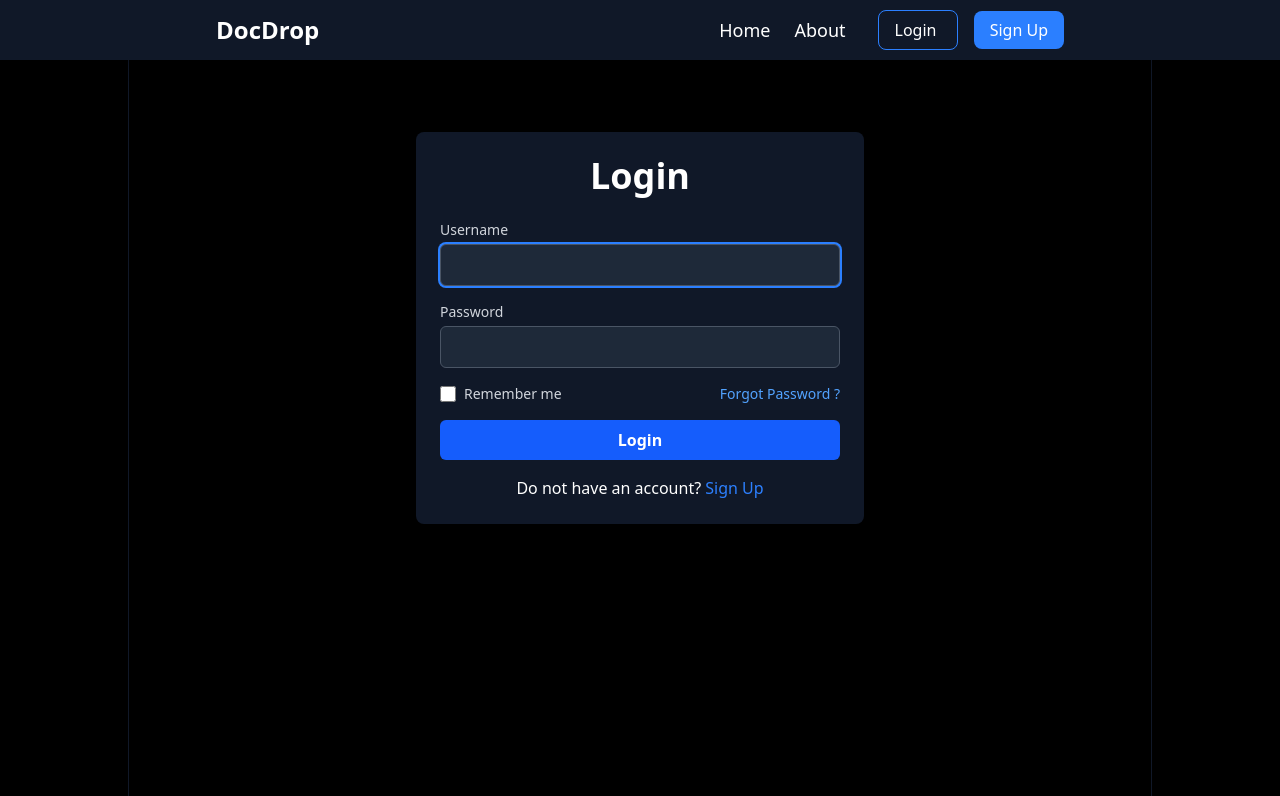
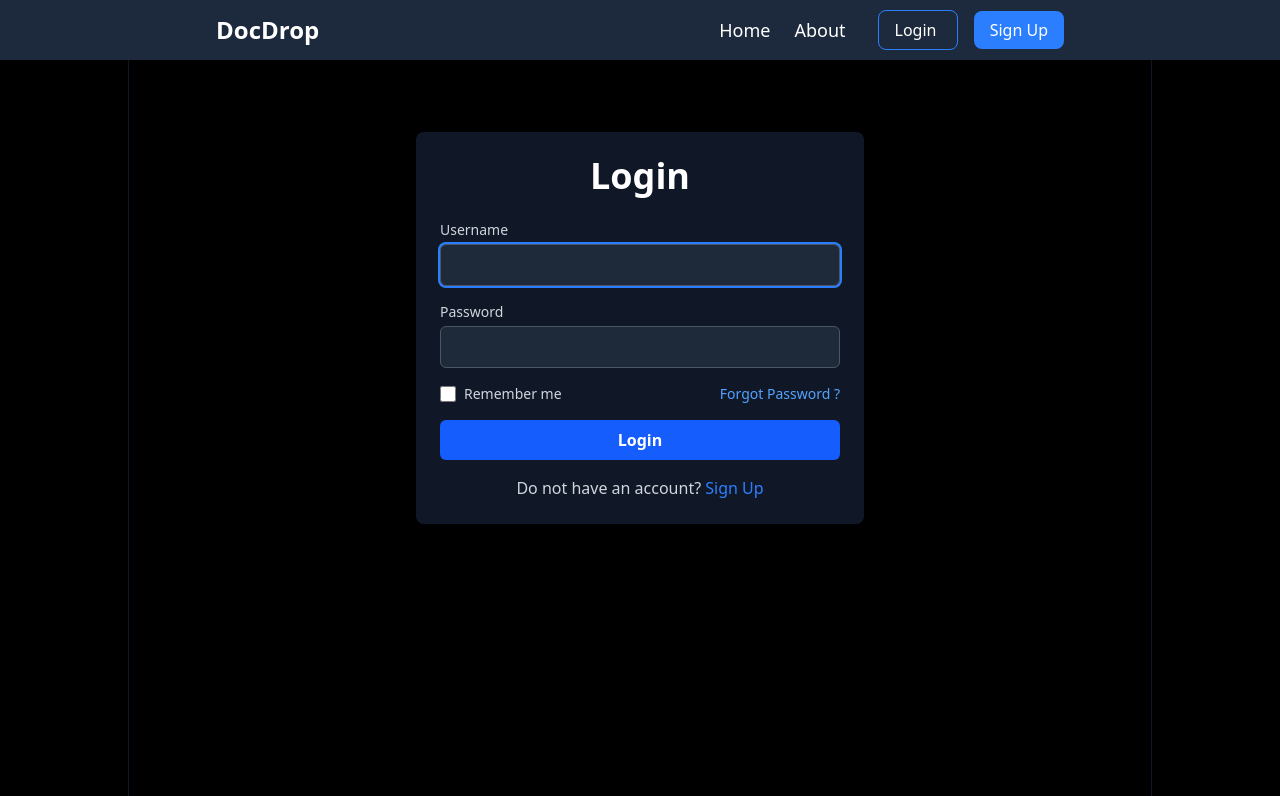
Before and after one commit to tshering10/DocDrop, a Django app: a page that uses fileshare/templates/files/base.html in a window 1280 px wide. Shown: the top 796 px of the page. Run offline with Django 5.2, Linux system fonts and the light colour scheme; some libraries are stand-ins or nearby versions.

Commit message:
Style file upload page

```diff
--- a/fileshare/files/urls.py
+++ b/fileshare/files/urls.py
@@ -2,7 +2,7 @@ from django.urls import path
 from files.views import dashboard, file_upload_view, user_dashboard
 
 urlpatterns = [
-    path('dashboard/', dashboard, name="dashboard"),
+    path('', dashboard, name="dashboard"),
     path('upload/', file_upload_view, name="file-upload"),
     path('upload/my-files/', user_dashboard, name="my-uploads"),
 ]
--- a/fileshare/frontend/static/css/dist/styles.css
+++ b/fileshare/frontend/static/css/dist/styles.css
@@ -9,12 +9,19 @@
     --font-mono: ui-monospace, SFMono-Regular, Menlo, Monaco, Consolas, "Liberation Mono",
       "Courier New", monospace;
     --color-red-400: oklch(70.4% 0.191 22.216);
+    --color-red-500: oklch(63.7% 0.237 25.331);
+    --color-amber-700: oklch(55.5% 0.163 48.998);
     --color-blue-400: oklch(70.7% 0.165 254.624);
     --color-blue-500: oklch(62.3% 0.214 259.815);
     --color-blue-600: oklch(54.6% 0.245 262.881);
     --color-blue-700: oklch(48.8% 0.243 264.376);
+    --color-indigo-500: oklch(58.5% 0.233 277.117);
+    --color-slate-800: oklch(27.9% 0.041 260.031);
+    --color-slate-900: oklch(20.8% 0.042 265.755);
     --color-gray-50: oklch(98.5% 0.002 247.839);
     --color-gray-300: oklch(87.2% 0.01 258.338);
+    --color-gray-400: oklch(70.7% 0.022 261.325);
+    --color-gray-500: oklch(55.1% 0.027 264.364);
     --color-gray-600: oklch(44.6% 0.03 256.802);
     --color-gray-700: oklch(37.3% 0.034 259.733);
     --color-gray-800: oklch(27.8% 0.033 256.848);
@@ -23,7 +30,7 @@
     --color-white: #fff;
     --spacing: 0.25rem;
     --container-md: 28rem;
-    --container-lg: 32rem;
+    --container-xl: 36rem;
     --container-5xl: 64rem;
     --text-sm: 0.875rem;
     --text-sm--line-height: calc(1.25 / 0.875);
@@ -31,8 +38,6 @@
     --text-base--line-height: calc(1.5 / 1);
     --text-lg: 1.125rem;
     --text-lg--line-height: calc(1.75 / 1.125);
-    --text-xl: 1.25rem;
-    --text-xl--line-height: calc(1.75 / 1.25);
     --text-2xl: 1.5rem;
     --text-2xl--line-height: calc(2 / 1.5);
     --text-3xl: 1.875rem;
@@ -47,7 +52,6 @@
     --leading-normal: 1.5;
     --radius-md: 0.375rem;
     --radius-lg: 0.5rem;
-    --radius-2xl: 1rem;
     --default-transition-duration: 150ms;
     --default-transition-timing-function: cubic-bezier(0.4, 0, 0.2, 1);
     --default-font-family: var(--font-sans);
@@ -477,11 +494,14 @@
   .bg-red-400 {
     background-color: var(--color-red-400);
   }
+  .bg-slate-800 {
+    background-color: var(--color-slate-800);
+  }
+  .bg-slate-900 {
+    background-color: var(--color-slate-900);
+  }
   .p-1 {
     padding: calc(var(--spacing) * 1);
-  }
-  .p-4 {
-    padding: calc(var(--spacing) * 4);
   }
   .p-6 {
     padding: calc(var(--spacing) * 6);
@@ -680,11 +813,31 @@
     }
   }
   @media (width >= 48rem) {
+    .md\:w-1\/2 {
+      width: calc(1/2 * 100%);
+    }
+  }
+  @media (width >= 48rem) {
     .md\:text-4xl {
       font-size: var(--text-4xl);
       line-height: var(--tw-leading, var(--text-4xl--line-height));
     }
   }
+}
+@property --tw-translate-x {
+  syntax: "*";
+  inherits: false;
+  initial-value: 0;
+}
+@property --tw-translate-y {
+  syntax: "*";
+  inherits: false;
+  initial-value: 0;
+}
+@property --tw-translate-z {
+  syntax: "*";
+  inherits: false;
+  initial-value: 0;
 }
 @property --tw-space-y-reverse {
   syntax: "*";
@@ -778,9 +931,21 @@
   inherits: false;
   initial-value: 0 0 #0000;
 }
+@property --tw-duration {
+  syntax: "*";
+  inherits: false;
+}
+@property --tw-outline-style {
+  syntax: "*";
+  inherits: false;
+  initial-value: solid;
+}
 @layer properties {
   @supports ((-webkit-hyphens: none) and (not (margin-trim: inline))) or ((-moz-orient: inline) and (not (color:rgb(from red r g b)))) {
     *, ::before, ::after, ::backdrop {
+      --tw-translate-x: 0;
+      --tw-translate-y: 0;
+      --tw-translate-z: 0;
       --tw-space-y-reverse: 0;
       --tw-space-x-reverse: 0;
       --tw-border-style: solid;
@@ -801,6 +966,8 @@
       --tw-ring-offset-width: 0px;
       --tw-ring-offset-color: #fff;
       --tw-ring-offset-shadow: 0 0 #0000;
+      --tw-duration: initial;
+      --tw-outline-style: solid;
     }
   }
 }
--- a/fileshare/templates/files/base.html
+++ b/fileshare/templates/files/base.html
@@ -9,9 +9,9 @@
     <title>{% block title %}{% endblock title %}</title>
     <link href="{% static 'css/dist/styles.css' %}" rel="stylesheet" />
   </head>
-  <body class="bg-black text-white">
+  <body class="bg-black text-gray-300">
     <!-- Navbar -->
-    <nav class="bg-gray-900 shadow-lg sticky top-0 z-50">
+    <nav class="bg-slate-800 text-white shadow-lg sticky top-0 z-50">
       <div class="max-w-8xl mx-auto px-4">
         <div class="flex items-center justify-around h-15">
           <!-- Logo -->
@@ -32,7 +32,7 @@
               <div class="flex justify-center items-center space-x-5">
                  <!--Browse Dropdown-->
                 <div class="group relative">
-                  <button id="browse-btn" class="flex items-center justify-center border cursor-pointer p-1 px-2 rounded-lg text-base">
+                  <button id="browse-btn" class="flex items-center justify-center border border-gray-300 cursor-pointer p-1 px-2 rounded-lg text-base hover:bg-gray-600">
                     Browse
                     <svg class="ml-2 w-4 h-4"
                       fill="none"
@@ -48,9 +48,9 @@
                   </button>
 
                   <div id="browse-menu" class="absolute right-0 mt-2 w-48 bg-gray-700 rounded-md shadow-lg py-1 z-10 hidden">
-                    <a href="{% url "dashboard" %}" class="block px-4 py-2 text-sm text-gray-300 hover:bg-gray-600">All Files</a>
+                    <a href="{% url "dashboard" %}" class="block px-4 py-2 text-sm text-gray-300 hover:text-white hover:bg-gray-800 transition-colors duration-200">All Files</a>
                     <hr>
-                    <a href="{% url "my-uploads" %}" class="block px-4 py-2 text-sm text-gray-300 hover:bg-gray-600">My Files</a>
+                    <a href="{% url "my-uploads" %}" class="block px-4 py-2 text-sm text-gray-300 hover:text-white hover:bg-gray-800 transition-colors duration-200">My Files</a>
                   </div>
                 </div>
 
@@ -61,11 +61,11 @@
                   </button>
 
                     <div id="profile-menu" class="absolute right-0 mt-2 w-48 bg-gray-700 rounded-md shadow-lg py-1 hidden">
-                      <a href="#" class="block px-4 py-2 text-sm text-gray-300 hover:bg-gray-600">Profile</a>
-                      <a href="#" class="block px-4 py-2 text-sm text-gray-300 hover:bg-gray-600">Settings</a>
+                      <a href="#" class="block px-4 py-2 text-sm text-gray-300 hover:bg-gray-800 hover:text-white">Profile</a>
+                      <a href="#" class="block px-4 py-2 text-sm text-gray-300 hover:bg-gray-800 hover:text-white">Settings</a>
 
                       <hr>
-                      <a href="{% url 'logout' %}" class="block px-4 py-2 text-sm text-red-400 hover:bg-gray-600">Logout</a>
+                      <a href="{% url 'logout' %}" class="block px-4 py-2 text-sm text-red-400 hover:text-red-500 hover:bg-gray-800">Logout</a>
                     </div>
                 </div>
               </div>
--- /dev/null
+++ b/fileshare/templates/files/user_dashboard.html
@@ -0,0 +1,5 @@
+{% extends "files/base.html" %}
+{% block title %}My Files{% endblock title %}
+{% block content %}
+
+{% endblock content %}
```
Also changed, not shown: other parts of fileshare/frontend/static/css/dist/styles.css (+150 -24 lines), fileshare/files/forms.py (+12 -1 lines), fileshare/templates/files/dashboard.html (added, +21 -0 lines), fileshare/templates/files/upload.html (added, +45 -0 lines), fileshare/db.sqlite3.
